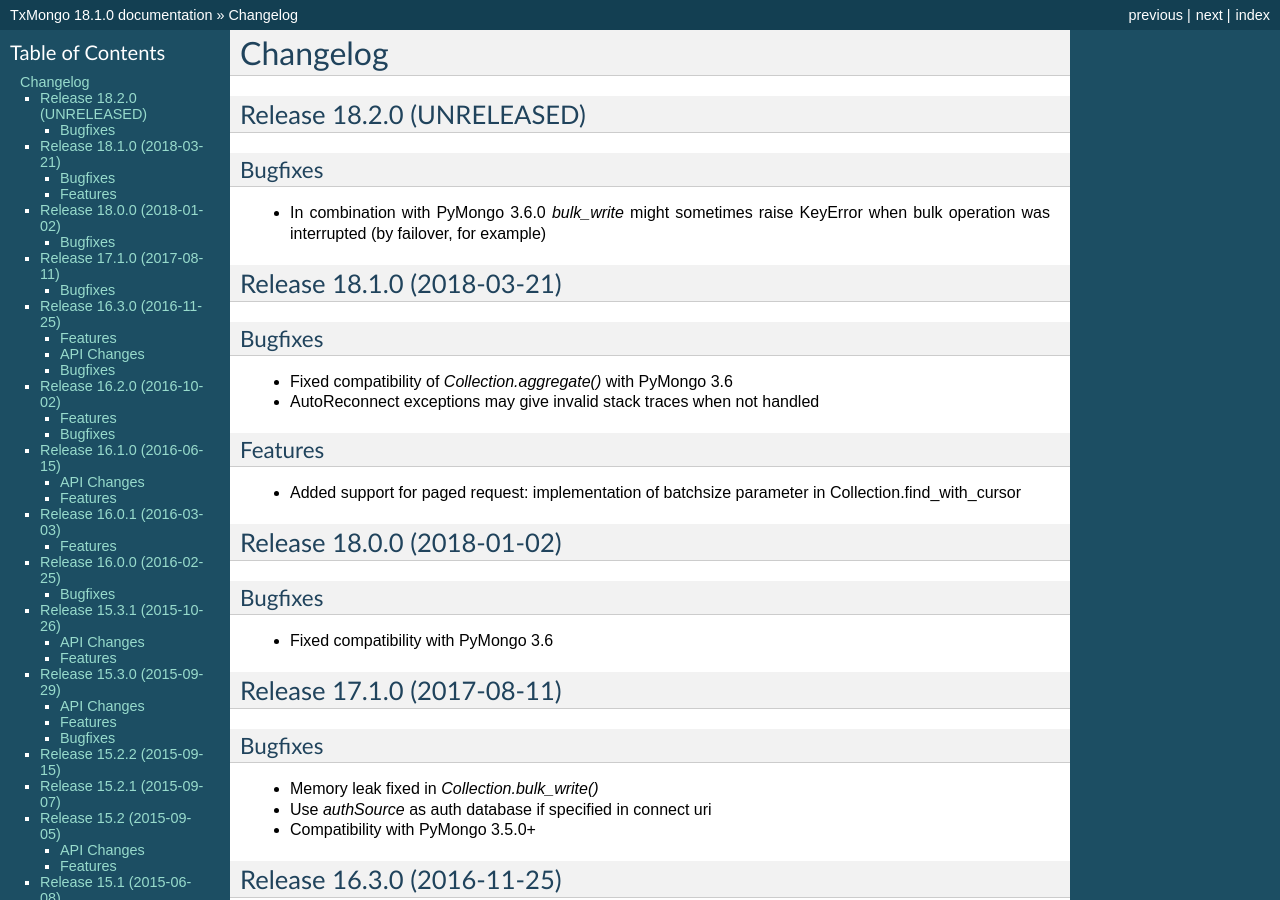
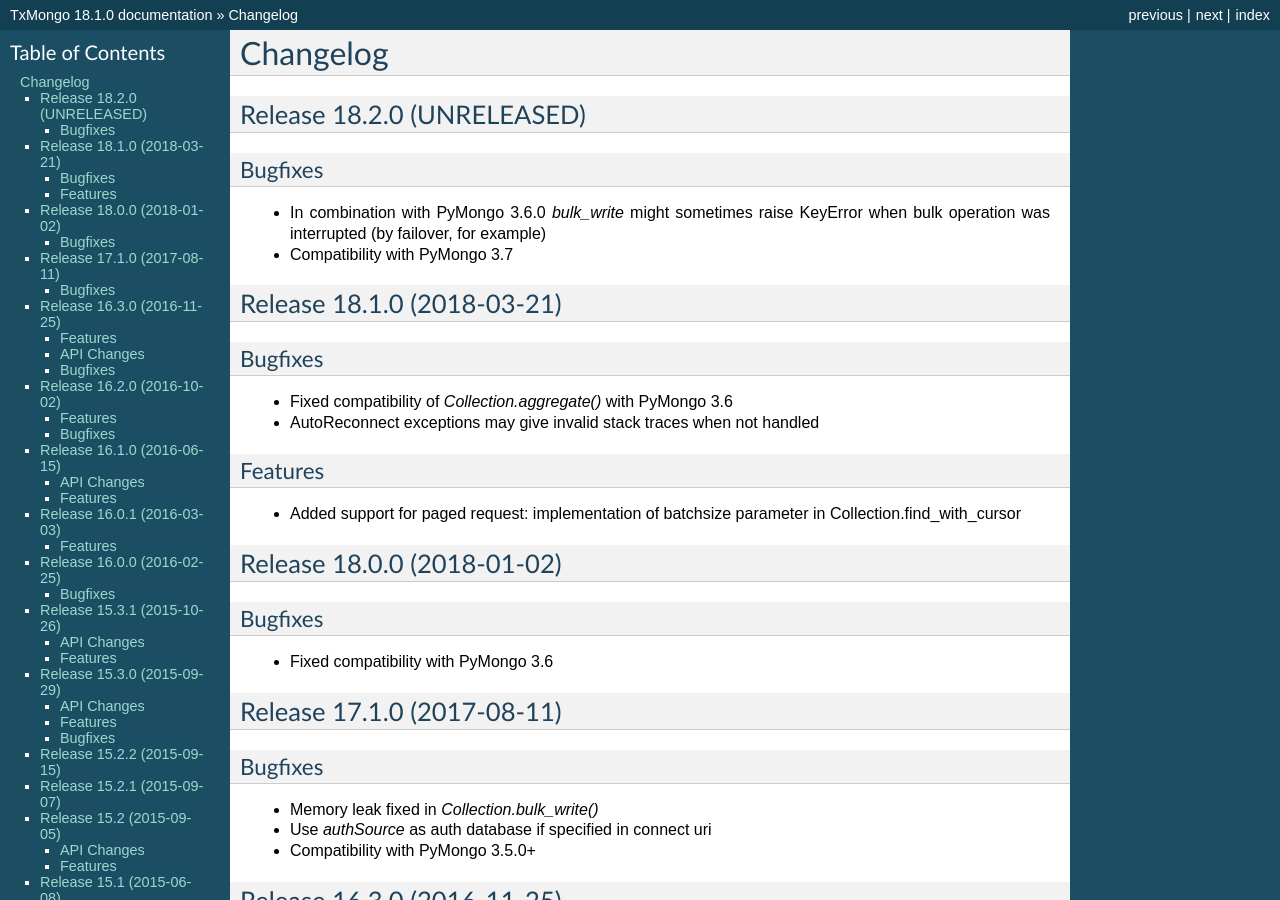
Before and after one commit to twisted/txmongo, a Sphinx documentation site: the page built from docs/source/NEWS.rst, in a window 1280 px wide and 900 px high. Built offline with Sphinx 7.4.7, drawn with Linux system fonts in a browser that asks for light colours; formulas are drawn with MathJax 3.

Commit message:
Changelog entry

```diff
--- a/docs/source/NEWS.rst
+++ b/docs/source/NEWS.rst
@@ -10,6 +10,7 @@
 
 - In combination with PyMongo 3.6.0 `bulk_write` might sometimes raise
   KeyError when bulk operation was interrupted (by failover, for example)
+- Compatibility with PyMongo 3.7
 
 
 Release 18.1.0 (2018-03-21)
```
